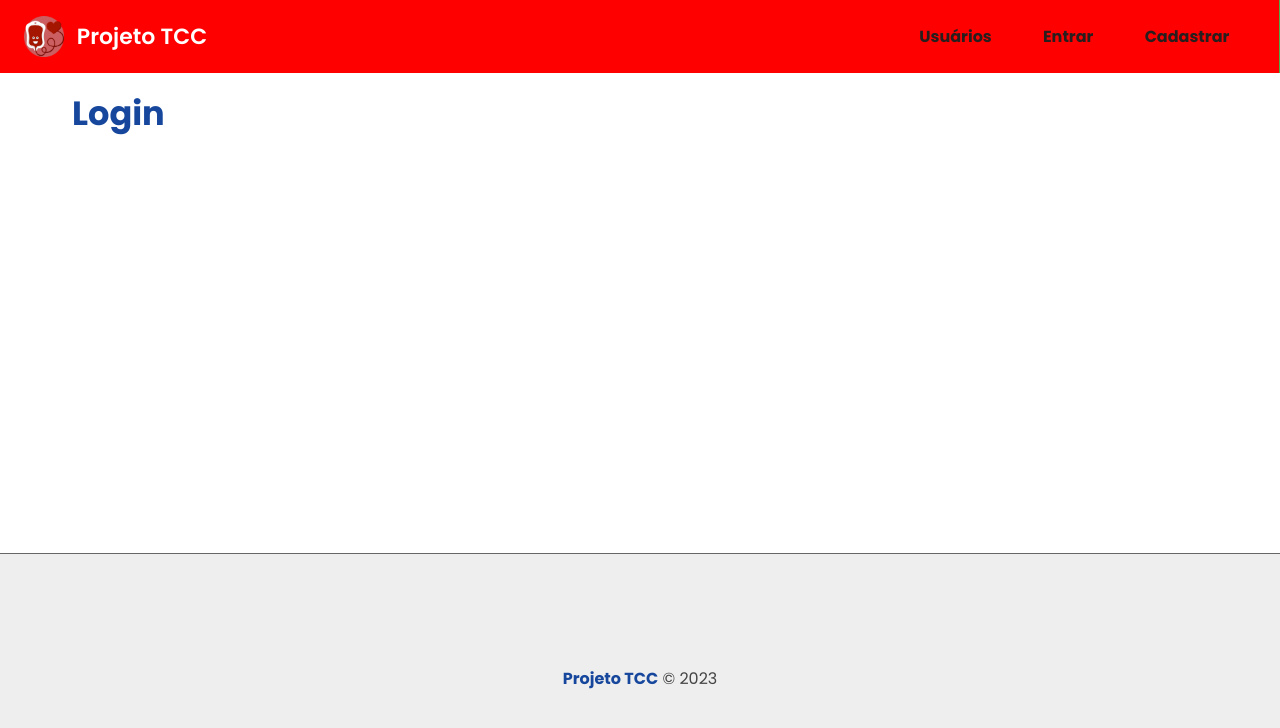
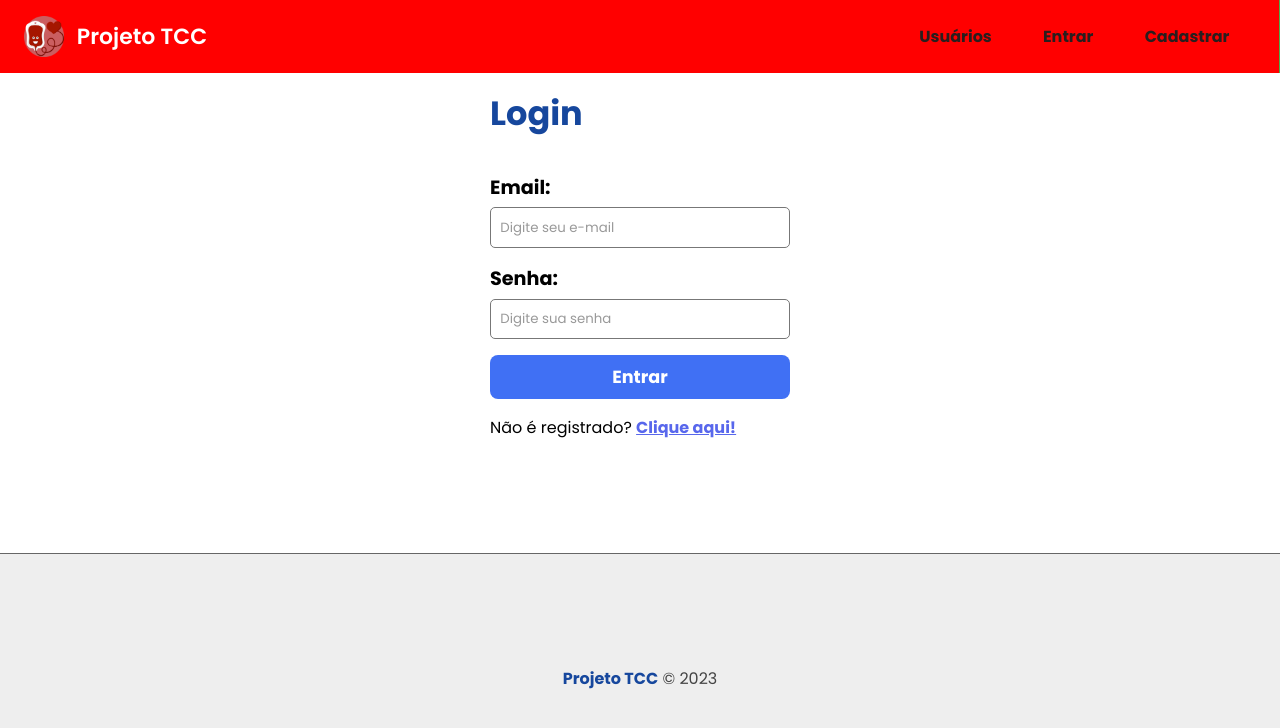
Before and after one commit to Felix566/TCC_projeto, a React (Create React App) app in the folder frontend/: page /login in a window 1280 px wide. Shown: the top 728 px of the page. Built offline with nearby package versions, Linux system fonts and the light colour scheme.

Commit message:
Criando formulário de login

```diff
--- a/frontend/src/components/pages/Auth/Login.js
+++ b/frontend/src/components/pages/Auth/Login.js
@@ -1,7 +1,38 @@
+import { useState, useContext } from "react";
+import Input from "../../form/Input";
+import { Link } from "react-router-dom";
+
+import styles from "../../form/Form.module.css";
+
+/* context */
+import { Context } from "../../../context/UserContext";
+
 function Login() {
+  function handleChange(e) {}
+
   return (
-    <section>
+    <section className={styles.form_container}>
       <h1>Login</h1>
+      <form>
+        <Input
+          text="Email"
+          type="email"
+          name="email"
+          placeholder="Digite seu e-mail"
+          handleOnChange={handleChange}
+        />
+        <Input
+          text="Senha"
+          type="password"
+          name="password"
+          placeholder="Digite sua senha"
+          handleOnChange={handleChange}
+        />
+        <input type="submit" value="Entrar" />
+      </form>
+      <p>
+        Não é registrado? <Link to="/register">Clique aqui!</Link>
+      </p>
     </section>
   );
 }
```
